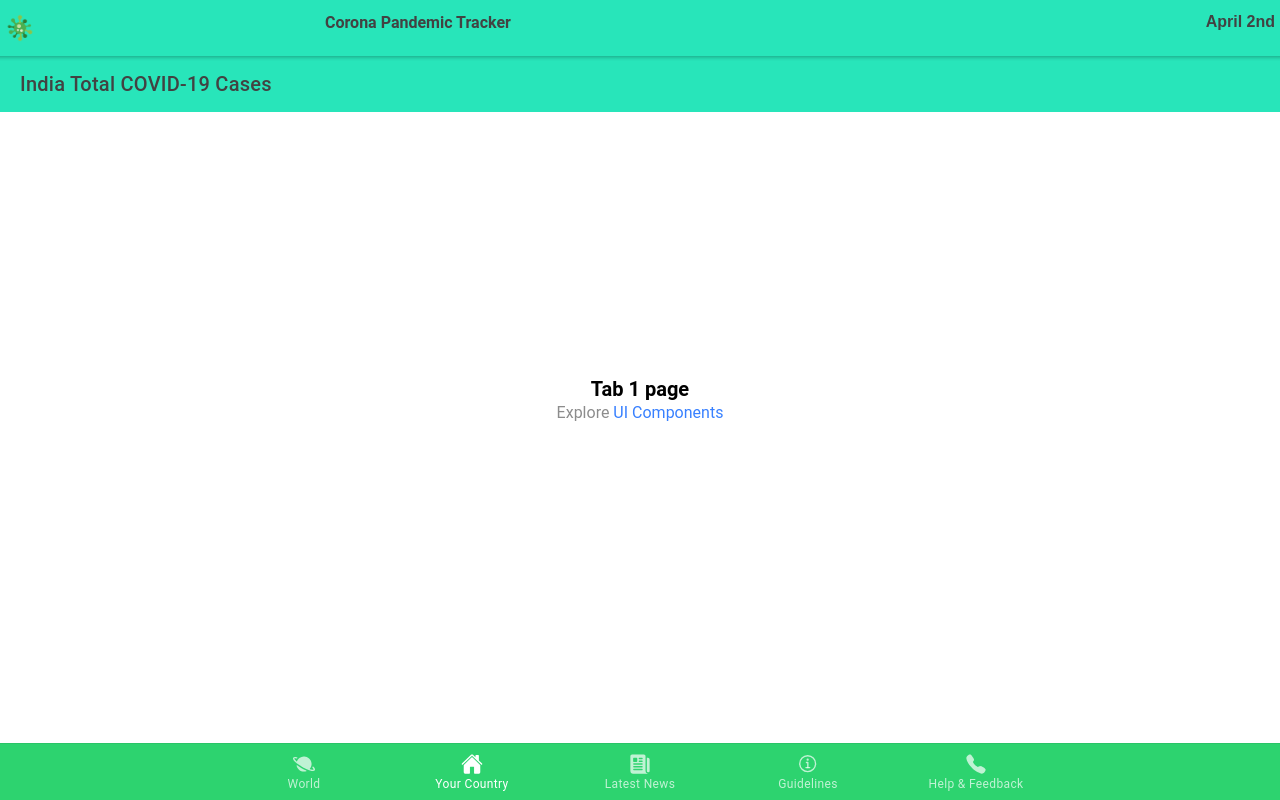
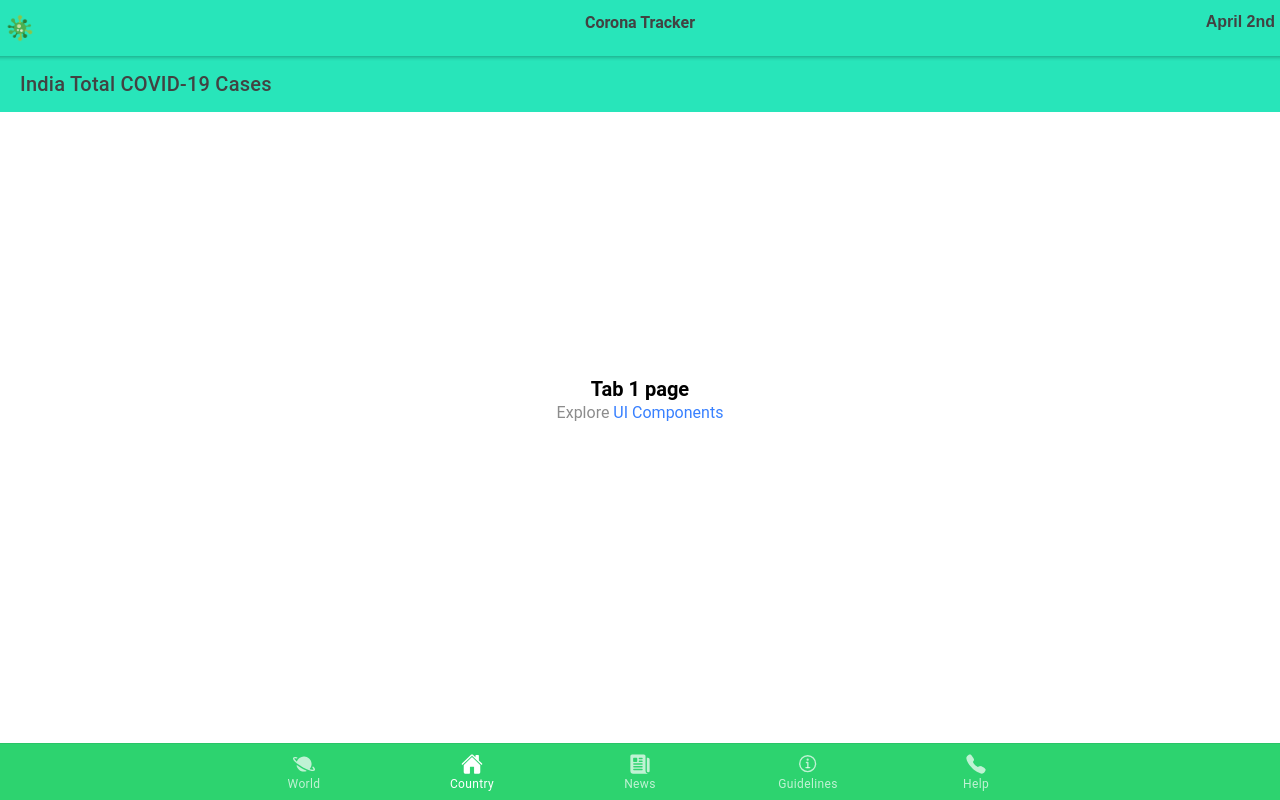
Before and after one commit to kapilraghuwanshi/corona-tracker-app, a React (Create React App) app: page /country in a window 1280 px wide. Built offline with nearby package versions, Linux system fonts and the light colour scheme.

Commit message:
Added news API and UI

```diff
--- a/src/App.tsx
+++ b/src/App.tsx
@@ -55,11 +55,11 @@ const App: React.FC = () => (
           </IonTabButton>
           <IonTabButton tab="CountryTab" href="/country">
             <IonIcon icon={home} />
-            <IonLabel>Your Country</IonLabel>
+            <IonLabel> Country</IonLabel>
           </IonTabButton>
           <IonTabButton tab="NewsTab" href="/news">
             <IonIcon icon={newspaper} />
-            <IonLabel>Latest News</IonLabel>
+            <IonLabel> News</IonLabel>
           </IonTabButton>
           <IonTabButton tab="GuidelinesTab" href="/guidelines">
             <IonIcon icon={informationCircleOutline} />
@@ -67,7 +67,7 @@ const App: React.FC = () => (
           </IonTabButton>
           <IonTabButton tab="HelpTab" href="/help">
             <IonIcon icon={call} />
-            <IonLabel>Help & Feedback</IonLabel>
+            <IonLabel>Help</IonLabel>
           </IonTabButton>
         </IonTabBar>
       </IonTabs>
--- a/src/pages/CountryTab.tsx
+++ b/src/pages/CountryTab.tsx
@@ -11,7 +11,7 @@ const CountryTab: React.FC = () => {
       <IonToolbar>
         <IonRow>
           <IonCol size="3"><IonImg class="appIcon" src="assets/icon/coronatracker_favicon.png" alt="WorldIcon"></IonImg></IonCol>
-          <IonCol class="appTitle">Corona Pandemic Tracker</IonCol>
+          <IonCol class="appTitle">Corona Tracker</IonCol>
           <IonCol size="3" class="appDate">{moment().format('MMMM Do')}</IonCol>
         </IonRow>
       </IonToolbar>
--- a/src/pages/GuidelinesTab.tsx
+++ b/src/pages/GuidelinesTab.tsx
@@ -11,7 +11,7 @@ const WorldTab: React.FC = () => {
         <IonToolbar>
           <IonRow>
             <IonCol size="3"><IonImg class="appIcon" src="assets/icon/coronatracker_favicon.png" alt="WorldIcon"></IonImg></IonCol>
-            <IonCol class="appTitle">Corona Pandemic Tracker</IonCol>
+            <IonCol class="appTitle">Corona Tracker</IonCol>
             <IonCol size="3" class="appDate">{moment().format('MMMM Do')}</IonCol>
           </IonRow>
         </IonToolbar>
--- a/src/pages/HelpTab.tsx
+++ b/src/pages/HelpTab.tsx
@@ -11,7 +11,7 @@ const HelpTab: React.FC = () => {
         <IonToolbar>
           <IonRow>
             <IonCol size="3"><IonImg class="appIcon" src="assets/icon/coronatracker_favicon.png" alt="WorldIcon"></IonImg></IonCol>
-            <IonCol class="appTitle">Corona Pandemic Tracker</IonCol>
+            <IonCol class="appTitle">Corona Tracker</IonCol>
             <IonCol size="3" class="appDate">{moment().format('MMMM Do')}</IonCol>
           </IonRow>
         </IonToolbar>
--- a/src/pages/NewsTab.css
+++ b/src/pages/NewsTab.css
@@ -10,7 +10,7 @@ ion-toolbar {
   width: 30px;
 }
 
-.appTitle{
+.appTitle {
   font-weight: bolder;
 }
 
@@ -19,3 +19,8 @@ ion-toolbar {
   font-weight: bolder;
   font-family: fantasy;
 }
+
+.newsImage {
+  width: 100%;
+  height: 100%;
+}
--- a/src/pages/NewsTab.tsx
+++ b/src/pages/NewsTab.tsx
@@ -1,17 +1,53 @@
-import React from 'react';
-import { IonContent, IonHeader, IonPage, IonTitle, IonToolbar, IonRow, IonCol, IonImg } from '@ionic/react';
+import React, { useState, useEffect } from 'react';
+import { IonContent, IonHeader, IonPage, IonTitle, IonToolbar, IonRow, IonCol, IonImg, IonLoading, IonList, IonItem, IonLabel, IonCard, IonCardHeader, IonCardSubtitle, IonCardTitle, IonCardContent } from '@ionic/react';
 import moment from 'moment';
-import ExploreContainer from '../components/ExploreContainer';
+import axios from 'axios';
 import './NewsTab.css';
 
+interface INewsResponse {
+  status: string;
+  totalResults: number;
+  articles: Array<IArticles>;
+}
+
+interface IArticles {
+  source: ISource;
+  author: string;
+  title: string;
+  description: string;
+  url: string;
+  urlToImage: string;
+  publishedAt: string;
+  content: string;
+}
+
+interface ISource {
+  id: string;
+  name: string;
+}
+
 const NewsTab: React.FC = () => {
+  const [data, setData] = useState<IArticles[]>([]);
+  const [showLoading, setShowLoading] = useState(true);
+
+  useEffect(() => {
+    const getNewsData = async () => {
+      const result = await axios('http://newsapi.org/v2/everything?q=coronavirus&sortBy=publishedAt&apiKey=e9052d3beea84071b88f4f55e12f9fe1&language=en');
+      console.log(result);
+      setData(result.data.articles);
+      setShowLoading(false);
+    };
+
+    getNewsData();
+  }, []);
+
   return (
     <IonPage>
       <IonHeader>
         <IonToolbar>
           <IonRow>
             <IonCol size="3"><IonImg class="appIcon" src="assets/icon/coronatracker_favicon.png" alt="WorldIcon"></IonImg></IonCol>
-          <IonCol class="appTitle">Corona Pandemic Tracker</IonCol>
+            <IonCol class="appTitle">Corona Tracker</IonCol>
             <IonCol size="3" class="appDate">{moment().format('MMMM Do')}</IonCol>
           </IonRow>
         </IonToolbar>
@@ -20,7 +56,23 @@ const NewsTab: React.FC = () => {
         <IonToolbar>
           <IonTitle>Latest News</IonTitle>
         </IonToolbar>
-      <ExploreContainer name="Tab 1 page" />
+        <IonLoading isOpen={showLoading} onDidDismiss={() => setShowLoading(false)} message={'Fetching latest updates...'} />
+        <IonList>
+          {data.map((news, idx) => (
+            <IonItem key={idx}>
+              <IonCard>
+                <IonImg src={news?.urlToImage} class="newsImage" ></IonImg>
+                <IonCardSubtitle>{news?.title}</IonCardSubtitle>
+                <IonRow>
+                  <IonCol>{news?.source?.name}</IonCol>
+                  <IonCol>By {news?.author}</IonCol>
+                  {/* <IonCol text-right>{moment(news?.publishedAt).format('DD MMM YYYY')}</IonCol> */}
+                </IonRow>
+                <IonCardContent>{news?.description}</IonCardContent>
+              </IonCard>
+            </IonItem>
+          ))}
+        </IonList>
       </IonContent>
     </IonPage>
   );
--- a/src/pages/WorldTab.css
+++ b/src/pages/WorldTab.css
@@ -12,6 +12,7 @@ ion-toolbar {
 
 .appTitle{
   font-weight: bolder;
+  text-align: center;
 }
 
 .appDate {
--- a/src/pages/WorldTab.tsx
+++ b/src/pages/WorldTab.tsx
@@ -1,6 +1,7 @@
-import React from 'react';
-import { IonContent, IonHeader, IonPage, IonTitle, IonToolbar, IonImg, IonLabel, IonRow, IonCol } from '@ionic/react';
+import React, { useState, useEffect } from 'react';
+import { IonContent, IonHeader, IonPage, IonTitle, IonToolbar, IonImg, IonLabel, IonRow, IonCol, IonList, IonItem } from '@ionic/react';
 import moment from 'moment';
+import axios from 'axios';
 import ExploreContainer from '../components/ExploreContainer';
 import './WorldTab.css';
 
@@ -13,7 +14,7 @@ const WorldTab: React.FC = () => {
         <IonToolbar>
           <IonRow>
             <IonCol size="3"><IonImg class="appIcon" src="assets/icon/coronatracker_favicon.png" alt="WorldIcon"></IonImg></IonCol>
-            <IonCol class="appTitle">Corona Pandemic Tracker</IonCol>
+            <IonCol class="appTitle">Corona Tracker</IonCol>
             <IonCol size="3" class="appDate">{moment().format('MMMM Do')}</IonCol>
           </IonRow>
         </IonToolbar>
```
Lines whose indentation alone changed are shown as unchanged.
